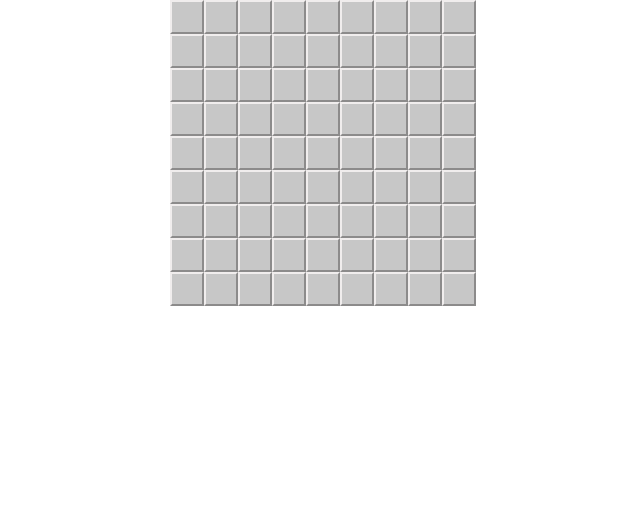
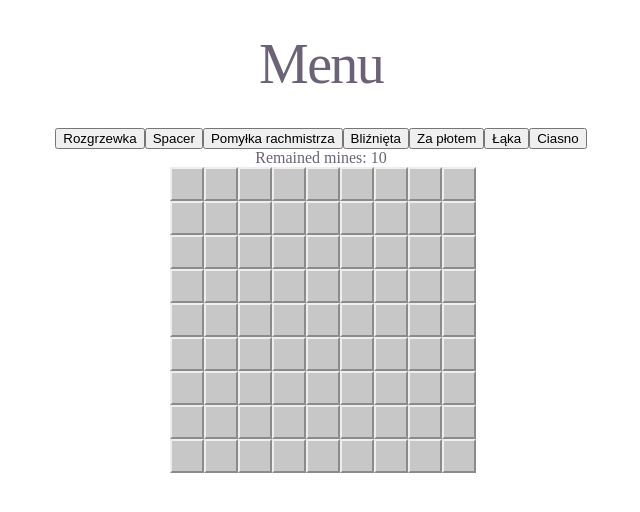
Before and after one commit to michalwarchol/saper, a React (Vite) app: page / in a window 1280 px wide. Shown: the top 512 px of the page, without its empty margins (319-959 px from the left). Built offline with nearby package versions, Linux system fonts and the light colour scheme.

Commit message:
feat(ui): Create Game and Menu components + add level load logic

```diff
--- a/src/App.tsx
+++ b/src/App.tsx
@@ -1,14 +1,7 @@
-import plansze from "../assets/saper-plansze.json"
-import { createBoard, type Level } from "./logic/board"
-
-import BoardUI from "./ui/Board"
+import Game from "./ui/Game";
 
 function App() {
-  return (
-    <div>
-      <BoardUI board={createBoard(plansze.levels[0] as Level)} />
-    </div>
-  )
+  return <Game />
 }
 
 export default App
--- /dev/null
+++ b/src/ui/Game/Game.tsx
@@ -0,0 +1,30 @@
+import { useState } from "react";
+import plansze from "../../../assets/saper-plansze.json";
+
+import { createBoard, type Board as TBoard, type Level as TLevel } from "../../logic/board";
+import Board from "../Board";
+import MenuUI from "../Menu";
+
+const Game = () => {
+  const [board, setBoard] = useState<TBoard>(createBoard(plansze.levels[0] as TLevel));
+  const [remainedMines, setRemainedMines] = useState(plansze.levels[0].mineCount);
+
+  const onSetLevel = (id: string) => {
+    const newLevel = plansze.levels.find((level) => level.id === id);
+    setBoard(createBoard(newLevel as TLevel));
+    setRemainedMines(newLevel!.mineCount!);
+  }
+
+  return (
+    <div>
+      <MenuUI
+        levels={plansze.levels.map((level) => ({ id: level.id, name: level.name}))}
+        onSetLevel={onSetLevel}
+      />
+      <div>Remained mines: {remainedMines}</div>
+      <Board board={board} />
+    </div>
+  );
+}
+
+export default Game;
--- /dev/null
+++ b/src/ui/Game/index.ts
@@ -0,0 +1 @@
+export { default } from './Game';
--- /dev/null
+++ b/src/ui/Menu/Menu.tsx
@@ -0,0 +1,30 @@
+interface MenuProps {
+  levels: {
+    id: string;
+    name: string;
+  }[];
+  onSetLevel: (id: string) => void;
+}
+
+const Menu = ({ levels, onSetLevel }: MenuProps) => {
+  return (
+    <div>
+      <h1>Menu</h1>
+      <div>
+        {levels.map((level) => (
+          <button
+            type="button"
+            key={level.id}
+            onClick={() => {
+              onSetLevel(level.id);
+            }}
+          >
+              {level.name}
+          </button>
+        ))}
+      </div>
+    </div>
+  );
+}
+
+export default Menu;
--- /dev/null
+++ b/src/ui/Menu/index.ts
@@ -0,0 +1 @@
+export { default } from './Menu';
```
